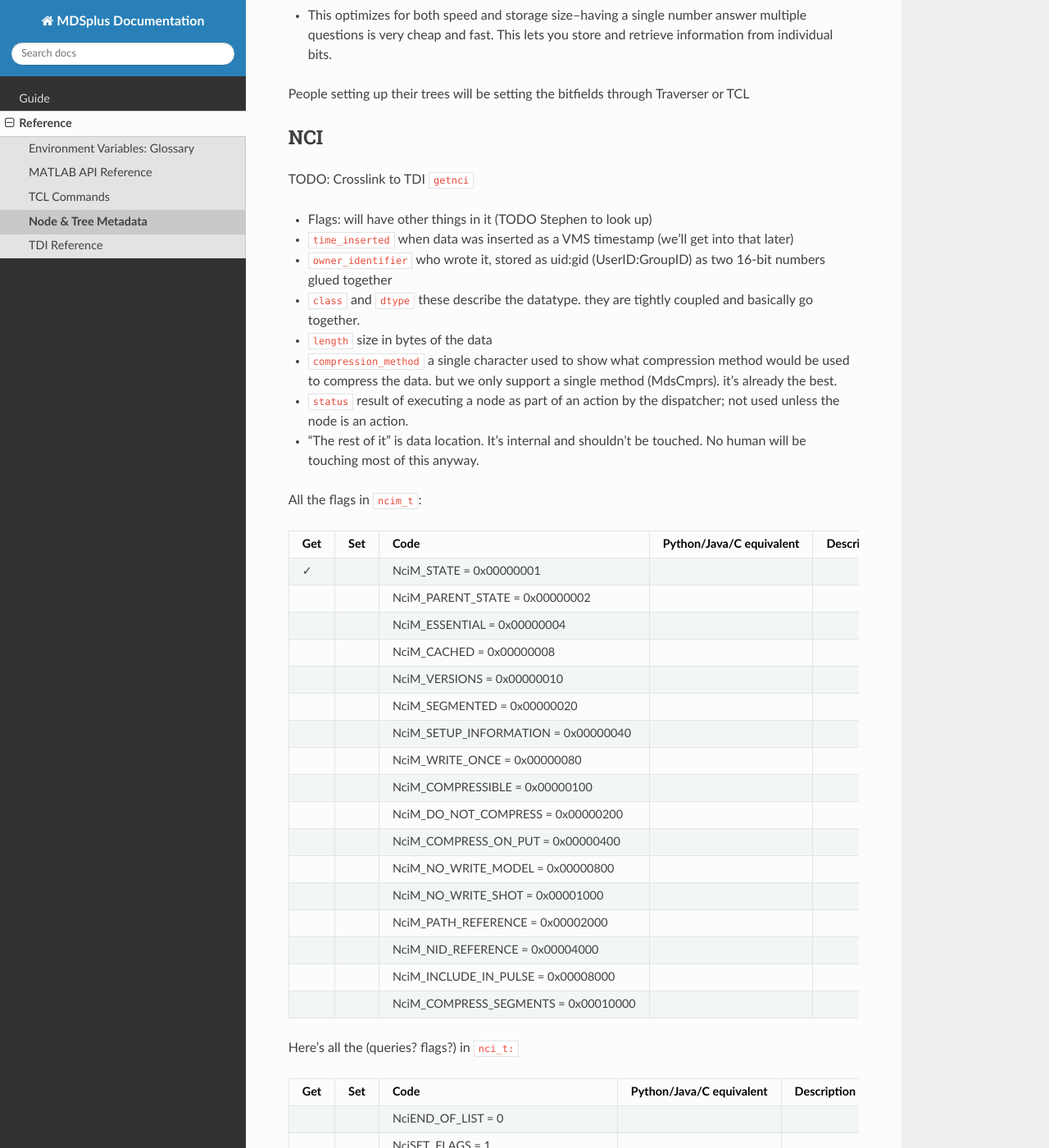
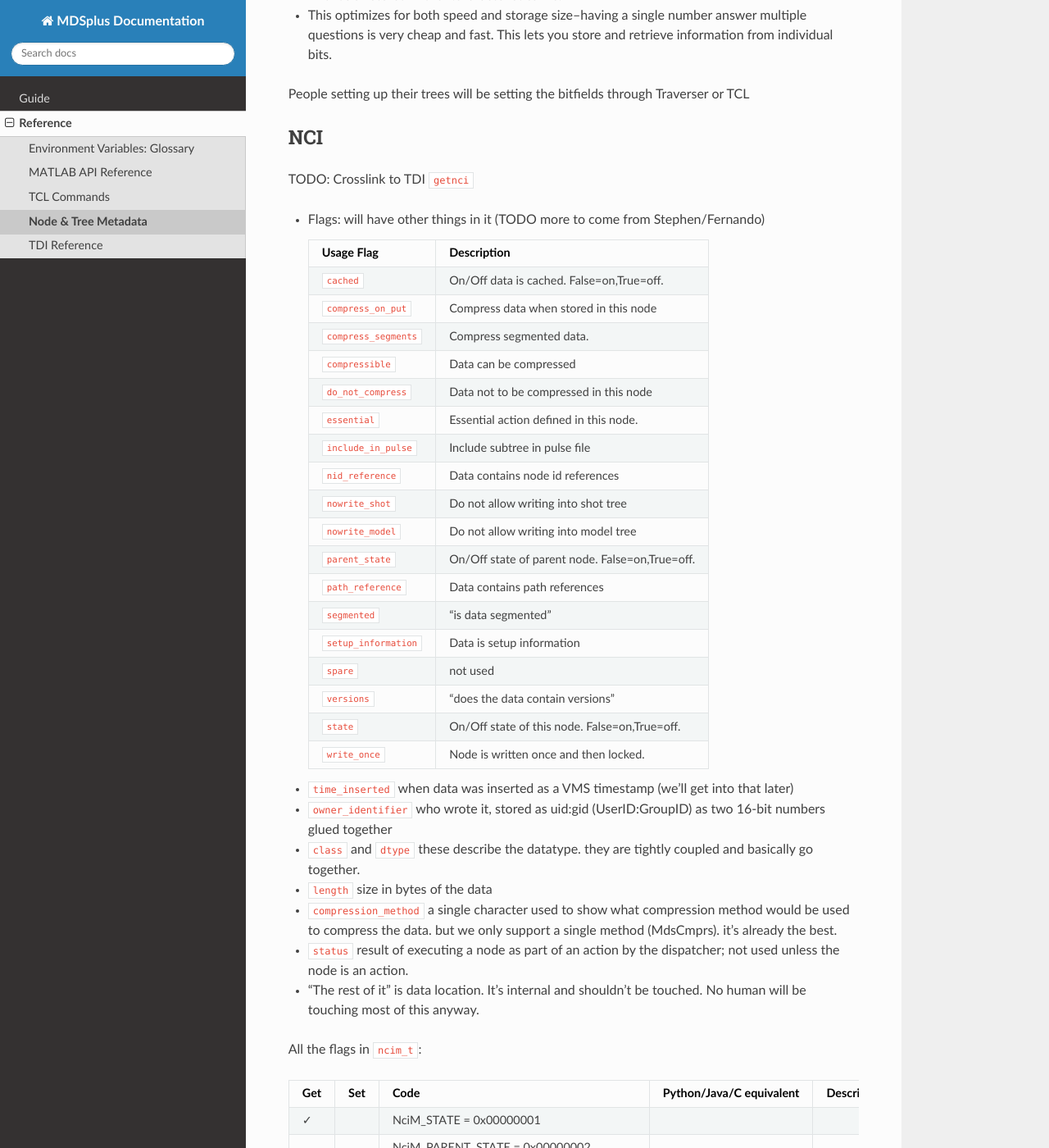
Before and after one commit to MDSplus/Documentation, a Sphinx documentation site: the page built from docs/reference/metadata.md, in a window 1280 px wide and 1400 px high, scrolled down 1492 px. Shown: the whole window at 82% size. Built offline with Sphinx 7.4.7 and the Read the Docs theme 3.1.0, drawn with Linux system fonts in a browser that asks for light colours; pages that are not in the unit, such as notebooks, are missing from menus.

Commit message:
Updates to Metadata info
Information on Usage Flags added

```diff
--- a/docs/reference/metadata.md
+++ b/docs/reference/metadata.md
@@ -64,7 +64,29 @@ People setting up their trees will be setting the bitfields through Traverser or
 
 TODO: Crosslink to TDI `getnci`
 
-* Flags: will have other things in it (TODO Stephen to look up)
+* Flags: will have other things in it (TODO more to come from Stephen/Fernando)
+
+    |Usage Flag       | Description|
+    |-|-|
+    | `cached`          | On/Off data is cached. False=on,True=off.|
+    |`compress_on_put`  | Compress data when stored in this node|
+    |`compress_segments`| Compress segmented data.|
+    |`compressible`     | Data can be compressed|
+    |`do_not_compress`  | Data not to be compressed in this node|
+    |`essential`        | Essential action defined in this node.|
+    |`include_in_pulse` | Include subtree in pulse file|
+    |`nid_reference`    | Data contains node id references|
+    |`nowrite_shot`     | Do not allow writing into shot tree|
+    |`nowrite_model`    | Do not allow writing into model tree|
+    |`parent_state`     | On/Off state of parent node. False=on,True=off.|
+    |`path_reference`   | Data contains path references|
+    |`segmented`        | "is data segmented"|
+    |`setup_information`| Data is setup information|
+    |`spare`            | not used|
+    |`versions`         |  "does the data contain versions"|
+    |`state`            | On/Off state of this node. False=on,True=off.|
+    |`write_once`       | Node is written once and then locked.|
+
 
 * `time_inserted` when data was inserted as a VMS timestamp (we'll get into that later)
 
@@ -160,6 +182,11 @@ e.g. NciFULLPATH, which computes the path to the node when asked
 
 Getting the value of a flag is a two step process, first you ask for `NciGET_FLAGS` (all 32 bits) and then you decide which `ncim_t` bit(s) (aka Binary digIT)  you care about and then you see whether it's a zero or one (this is called "testing the bit").
 
+
+
+
+
+
 ## DBI
 
 DBIs have almost the same interface, except it's about the whole tree (aka The Database)
```
